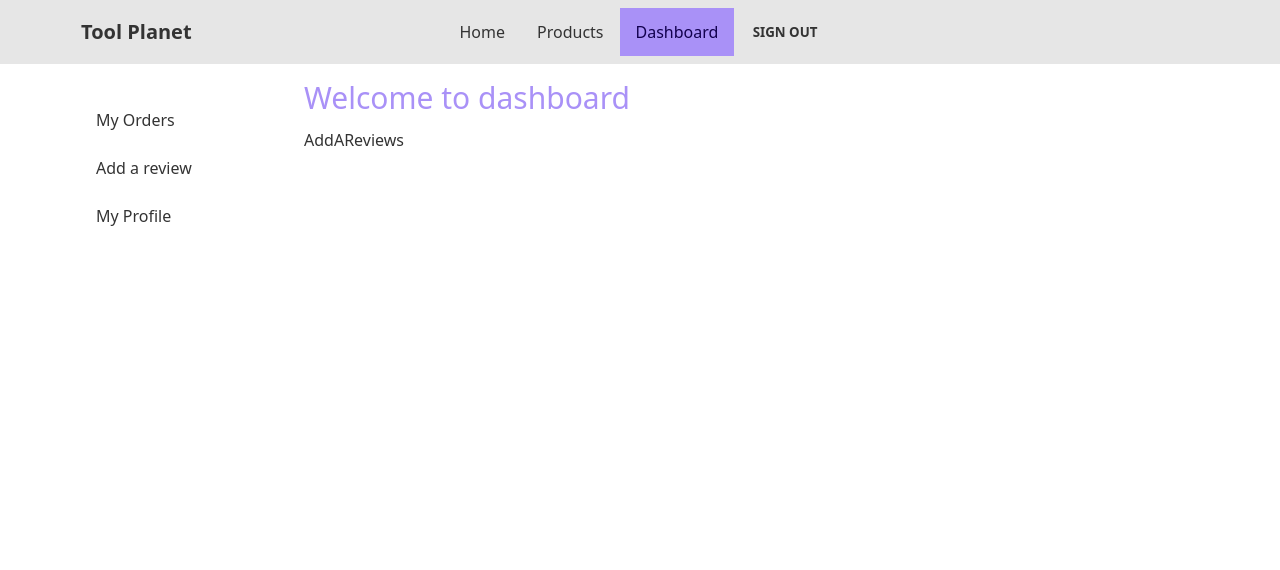
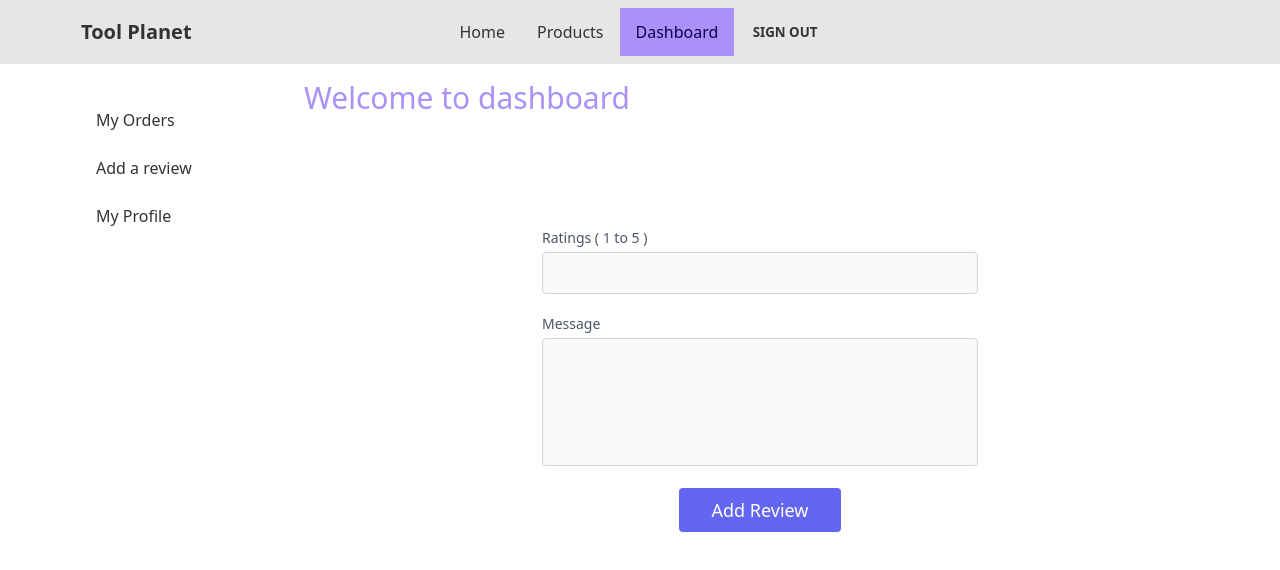
Before and after one commit to G-Mursalin/tool-planet-frontend, a React (Create React App) app: page /dashboard/add-review in a window 1280 px wide. Shown: the top 570 px of the page. Built offline with nearby package versions, Linux system fonts and the light colour scheme; no server answers; sample sign-in values are in the browser's storage.

Commit message:
review section added

```diff
--- a/src/components/Dashboard/AddAReviews.js
+++ b/src/components/Dashboard/AddAReviews.js
@@ -1,7 +1,92 @@
+// React
 import React from "react";
+// React Tostify
+import { toast } from "react-toastify";
+// React firebase hook
+import { useAuthState } from "react-firebase-hooks/auth";
+import auth from "../Authentication/Firebase/firebase.init";
+// Components
+import Loading from "../Utilities/Loading";
+const AddAReviews = () => {
+  const [user, loading] = useAuthState(auth);
 
-const AddAReviews = () => {
-  return <div>AddAReviews</div>;
+  if (loading) {
+    return <Loading />;
+  }
+  const handleReview = (e) => {
+    e.preventDefault();
+
+    const reviewDetails = {
+      name: user.displayName,
+      rating: e.target.rating.value,
+      message: e.target.message.value,
+    };
+    // Send data to server
+    fetch("http://localhost:5000/reviews", {
+      method: "POST",
+      headers: {
+        "Content-Type": "application/json",
+        authorization: `Bearer ${localStorage.getItem("accessToken")}`,
+      },
+      body: JSON.stringify(reviewDetails),
+    })
+      .then((response) => response.json())
+      .then((data) => {
+        if (data.success) {
+          toast.success(data.info);
+        }
+      });
+    e.target.reset();
+  };
+
+  return (
+    <section className="text-gray-600 body-font relative">
+      <div className="container px-5 py-24 mx-auto">
+        <form onSubmit={handleReview} className="lg:w-1/2 md:w-2/3 mx-auto">
+          <div className="flex flex-wrap -m-2">
+            <div className="p-2 w-full">
+              <div className="relative">
+                <label
+                  htmlFor="rating"
+                  className="leading-7 text-sm text-gray-600"
+                >
+                  Ratings ( 1 to 5 )
+                </label>
+                <input
+                  type="number"
+                  min={1}
+                  max={5}
+                  id="rating"
+                  name="rating"
+                  className="w-full bg-gray-100 bg-opacity-50 rounded border border-gray-300 focus:border-indigo-500 focus:bg-white focus:ring-2 focus:ring-indigo-200 text-base outline-none text-gray-700 py-1 px-3 leading-8 transition-colors duration-200 ease-in-out"
+                />
+              </div>
+            </div>
+            <div className="p-2 w-full">
+              <div className="relative">
+                <label
+                  htmlFor="message"
+                  className="leading-7 text-sm text-gray-600"
+                >
+                  Message
+                </label>
+                <textarea
+                  id="message"
+                  name="message"
+                  className="w-full bg-gray-100 bg-opacity-50 rounded border border-gray-300 focus:border-indigo-500 focus:bg-white focus:ring-2 focus:ring-indigo-200 h-32 text-base outline-none text-gray-700 py-1 px-3 resize-none leading-6 transition-colors duration-200 ease-in-out"
+                ></textarea>
+              </div>
+            </div>
+            <div className="p-2 w-full">
+              <button className="flex mx-auto text-white bg-indigo-500 border-0 py-2 px-8 focus:outline-none hover:bg-indigo-600 rounded text-lg">
+                Add Review
+              </button>
+            </div>
+          </div>
+        </form>
+      </div>
+    </section>
+  );
 };
 
 export default AddAReviews;
--- a/src/components/Home/Home.js
+++ b/src/components/Home/Home.js
@@ -3,11 +3,13 @@ import React from "react";
 // Components
 import Banner from "./Banner";
 import Tools from "./Tools";
+import Reviews from "./Reviews";
 const Home = () => {
   return (
     <>
       <Banner />
       <Tools />
+      <Reviews />
     </>
   );
 };
--- /dev/null
+++ b/src/components/Home/Review.js
@@ -0,0 +1,36 @@
+import React from "react";
+
+const Review = (props) => {
+  const { name, message, rating } = props.review;
+  return (
+    <div className="p-4 md:w-1/3">
+      <div className="flex rounded-lg h-full bg-gray-100 p-8 flex-col">
+        <div className="flex items-center mb-3">
+          <div className="w-8 h-8 mr-3 inline-flex items-center justify-center rounded-full bg-indigo-500 text-white flex-shrink-0">
+            <svg
+              fill="none"
+              stroke="currentColor"
+              strokeLinecap="round"
+              strokeLinejoin="round"
+              strokeWidth="2"
+              className="w-5 h-5"
+              viewBox="0 0 24 24"
+            >
+              <path d="M20 21v-2a4 4 0 00-4-4H8a4 4 0 00-4 4v2"></path>
+              <circle cx="12" cy="7" r="4"></circle>
+            </svg>
+          </div>
+          <h2 className="text-gray-900 text-lg title-font font-medium">
+            {name}
+          </h2>
+        </div>
+        <div>Rating: {rating}</div>
+        <div className="flex-grow">
+          <p className="leading-relaxed text-base">{message}</p>
+        </div>
+      </div>
+    </div>
+  );
+};
+
+export default Review;
--- /dev/null
+++ b/src/components/Home/Reviews.js
@@ -0,0 +1,68 @@
+// React
+import React from "react";
+// Components
+import Review from "./Review";
+// React Browser
+import { Link, useNavigate } from "react-router-dom";
+// React Query
+import { useQuery } from "react-query";
+// Firebase Hook
+import { signOut } from "firebase/auth";
+import auth from "./../Authentication/Firebase/firebase.init";
+// Components
+import Loading from "../Utilities/Loading";
+const Reviews = () => {
+  const navigate = useNavigate();
+  const { data: reviews, isLoading } = useQuery("reviews", () =>
+    fetch("http://localhost:5000/reviews", {
+      headers: {
+        authorization: `Bearer ${localStorage.getItem("accessToken")}`,
+      },
+    }).then((res) => {
+      if (res.status === 401) {
+        localStorage.removeItem("accessToken");
+        signOut(auth);
+        navigate("/un-authorize-access");
+      }
+      if (res.status === 403) {
+        localStorage.removeItem("accessToken");
+        signOut(auth);
+        navigate("/forbidden-access");
+      }
+      return res.json();
+    })
+  );
+
+  if (isLoading) {
+    return <Loading />;
+  }
+
+  if (!reviews.length) {
+    return (
+      <section className="text-gray-600 body-font">
+        <h1 className="text-center md:text-5xl text-3xl font-bold">Reviews</h1>
+        <h2 className="text-center md:text-4xl text-2xl my-6">
+          No reviews added yet.&nbsp;
+          <Link to="/dashboard/add-review" className="underline">
+            Add one
+          </Link>
+        </h2>
+      </section>
+    );
+  }
+
+  return (
+    <section className="text-gray-600 body-font">
+      <h1 className="text-center md:text-5xl text-3xl font-bold">Reviews</h1>
+      <div className="container px-16 py-24 mx-auto">
+        <div className="flex flex-wrap -m-4">
+          {reviews.map((review) => (
+            <Review key={review._id} review={review} />
+          ))}
+        </div>
+      </div>
+    </section>
+  );
+};
+
+export default Reviews;
```
